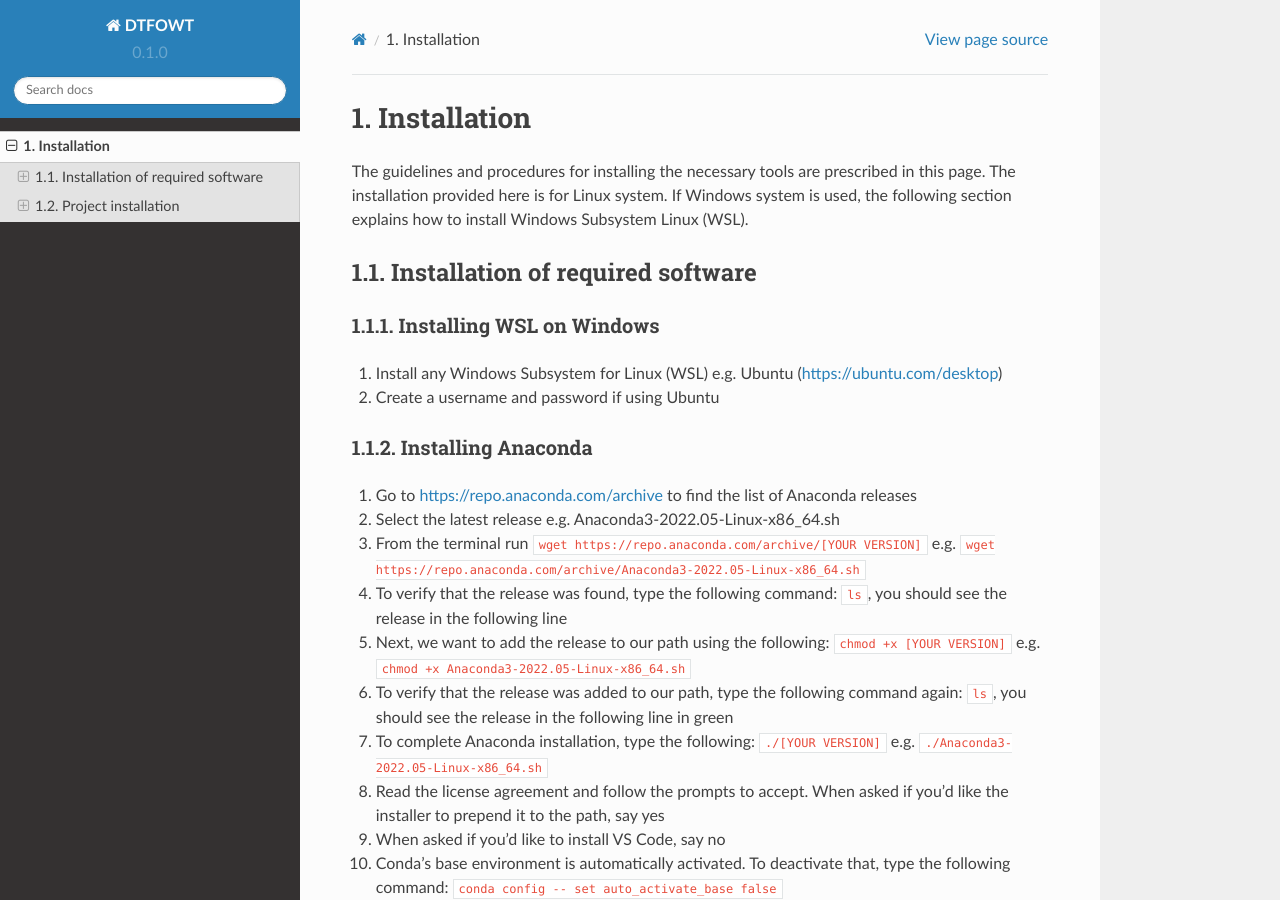
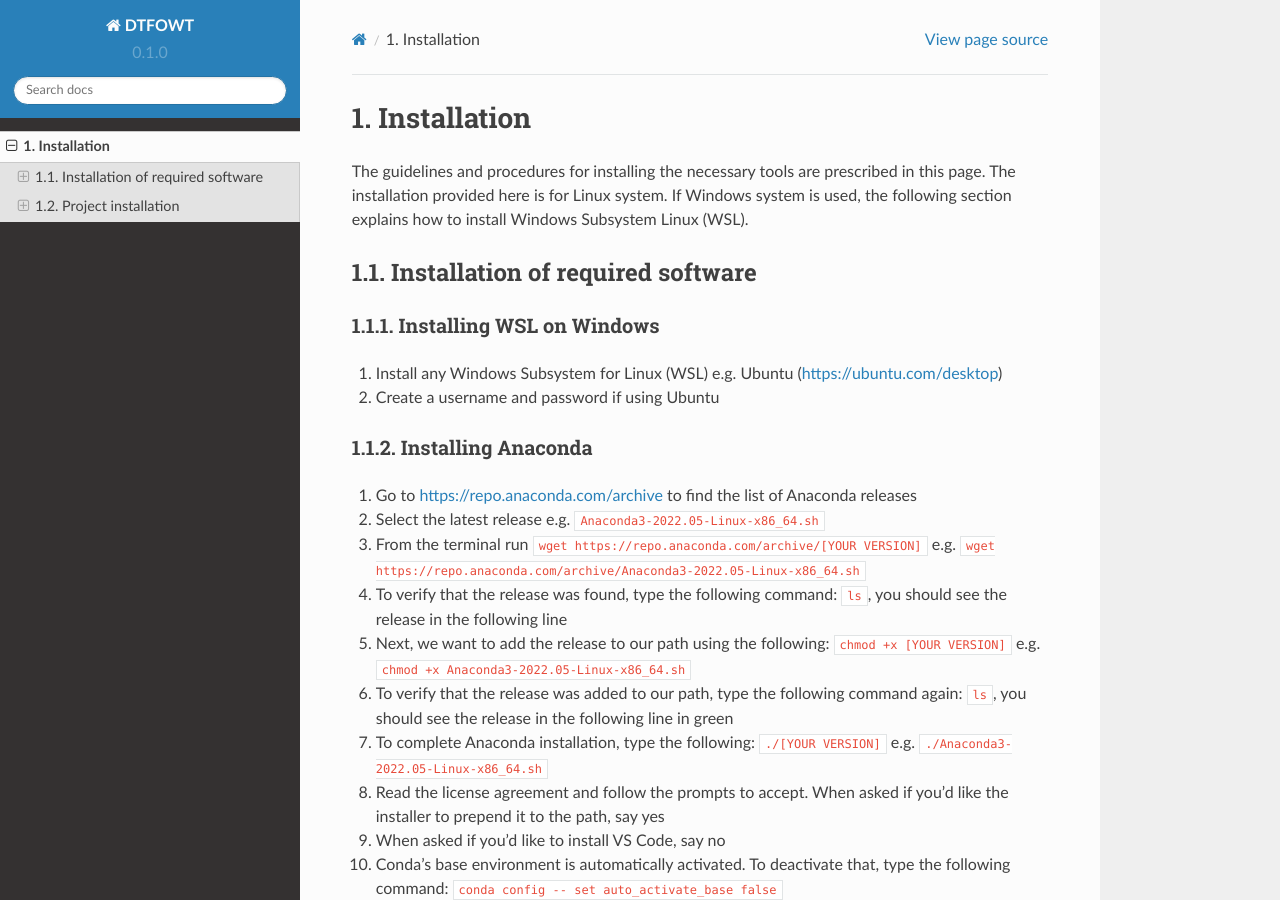
Before and after one commit to UMaine-W2/DigiTWind, a Sphinx documentation site: the page built from docs/source/install/index.rst, in a window 1280 px wide and 900 px high. Built offline with Sphinx 7.4.7 and the Read the Docs theme 2.0.0, drawn with Linux system fonts in a browser that asks for light colours; part of the change alters nothing that is shown.

```diff
--- a/docs/source/install/index.rst
+++ b/docs/source/install/index.rst
@@ -16,7 +16,7 @@ Installing Anaconda
 ------------------
 
 1. Go to https://repo.anaconda.com/archive to find the list of Anaconda releases
-2. Select the latest release e.g. Anaconda3-2022.05-Linux-x86_64.sh
+2. Select the latest release e.g. :code:`Anaconda3-2022.05-Linux-x86_64.sh`
 3. From the terminal run :code:`wget https://repo.anaconda.com/archive/[YOUR VERSION]` e.g. :code:`wget https://repo.anaconda.com/archive/Anaconda3-2022.05-Linux-x86_64.sh`
 4. To verify that the release was found, type the following command: :code:`ls`, you should see the release in the following line
 5. Next, we want to add the release to our path using the following:  :code:`chmod +x [YOUR VERSION]` e.g. :code:`chmod +x Anaconda3-2022.05-Linux-x86_64.sh`
```
